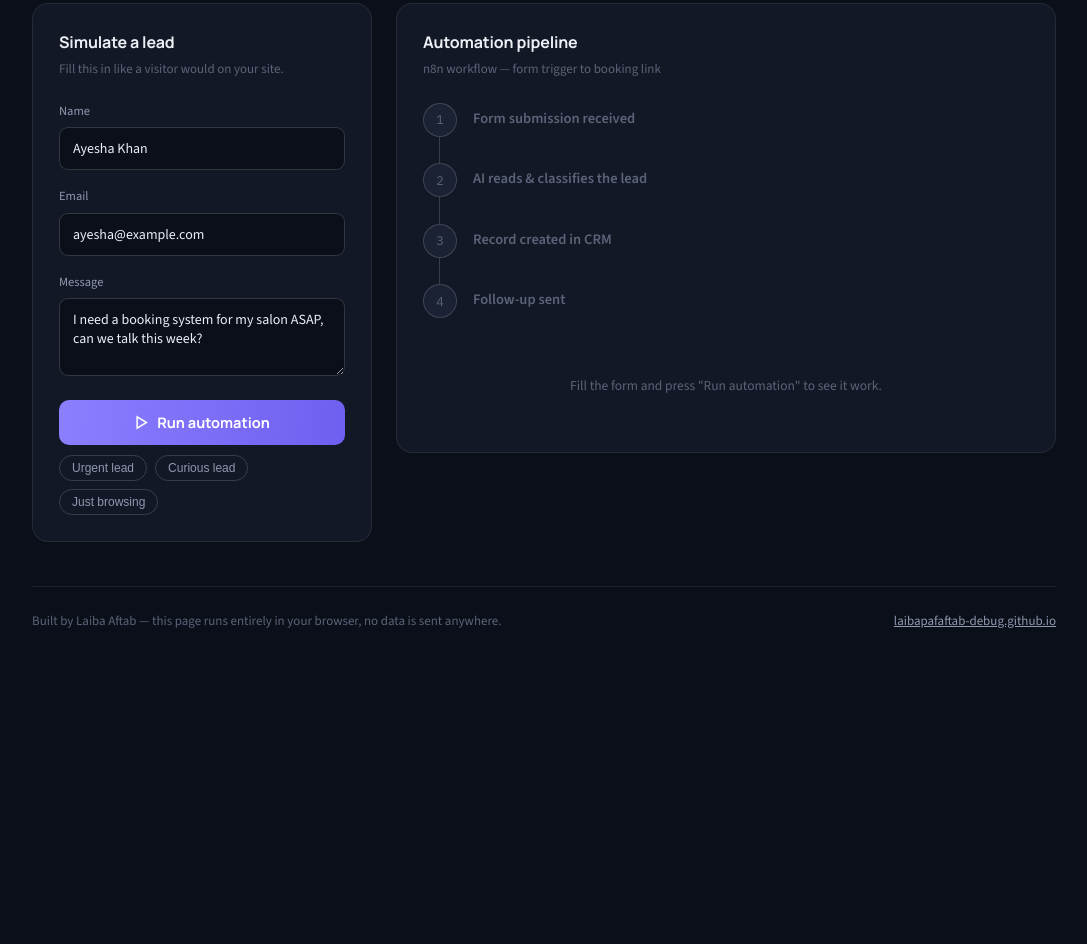
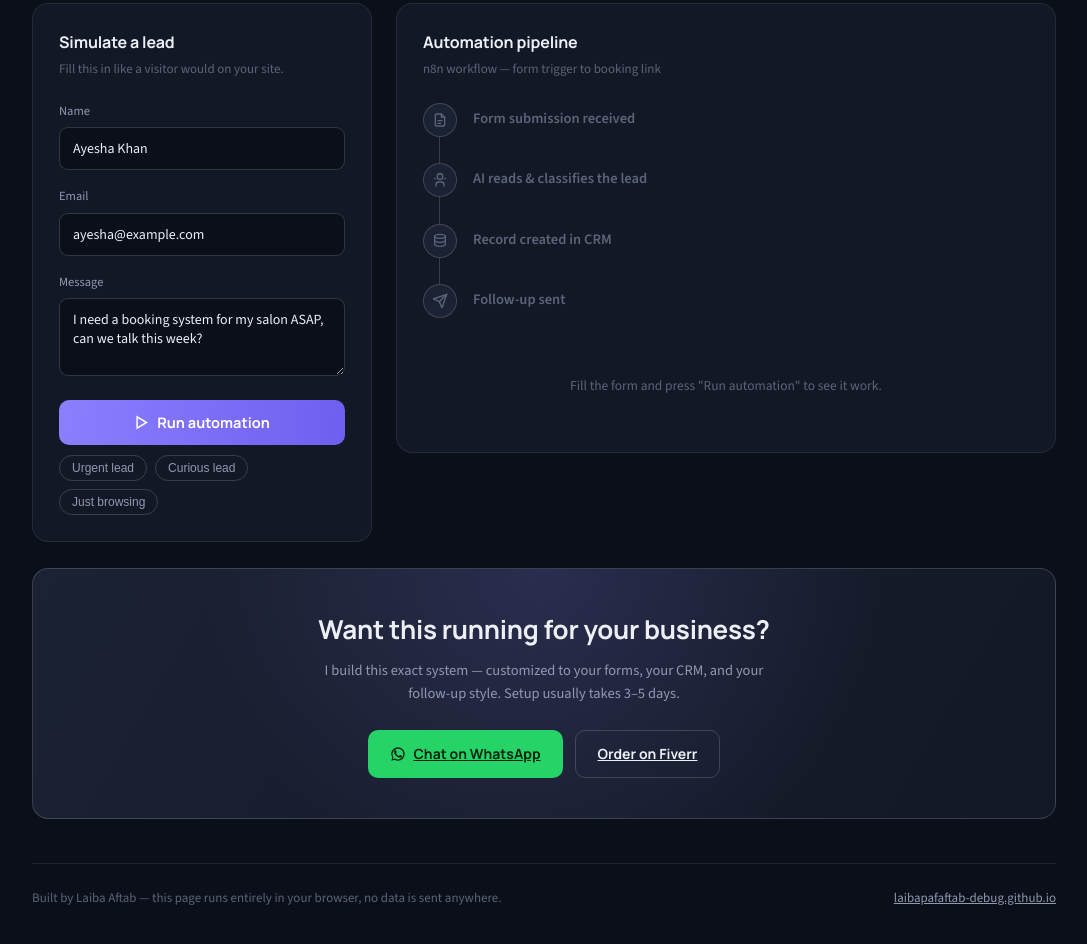
Before and after one commit to laibapafaftab-debug/demo.html, a plain HTML site: page index.html in a window 1280 px wide. Shown: the part 380-1324 px from the top of the page, without its empty margins (96-1183 px from the left). Before the commit the page ends 1101 px from the top, so only its background shows below. Drawn offline with nearby package versions, Linux system fonts and the light colour scheme.

Commit message:
upload code

```diff
--- a/index.html
+++ b/index.html
@@ -162,6 +162,36 @@
     padding:30px 10px;
   }
 
+  /* CTA BOX */
+  .cta-box{
+    margin-top:26px;
+    background:linear-gradient(120deg,var(--surface2),var(--surface));
+    border:1px solid var(--border-strong);
+    border-radius:var(--radius);
+    padding:40px 36px;
+    text-align:center;
+    position:relative;
+    overflow:hidden;
+  }
+  .cta-box::before{
+    content:"";position:absolute;inset:0;
+    background:radial-gradient(circle at 50% 0%, rgba(139,127,255,0.16), transparent 60%);
+  }
+  .cta-box h2{font-size:clamp(20px,3vw,26px);margin-bottom:10px;position:relative;}
+  .cta-box p{color:var(--text-dim);font-size:14.5px;max-width:460px;margin:0 auto 26px;position:relative;}
+  .cta-actions{display:flex;gap:12px;justify-content:center;flex-wrap:wrap;position:relative;}
+  .cta-btn{
+    display:inline-flex;align-items:center;gap:8px;
+    font-family:'Manrope',sans-serif;font-weight:700;font-size:14px;
+    padding:12px 22px;border-radius:10px;
+    transition:transform .15s, box-shadow .15s, background .15s;
+  }
+  .cta-btn.primary{background:#25D366;color:#08240f;}
+  .cta-btn.primary:hover{transform:translateY(-2px);box-shadow:0 10px 24px rgba(37,211,102,0.35);}
+  .cta-btn.ghost{border:1px solid var(--border-strong);color:var(--text);}
+  .cta-btn.ghost:hover{background:var(--surface2);transform:translateY(-2px);}
+  @media(max-width:600px){ .cta-box{padding:30px 22px;} }
+
   footer{
     margin-top:44px;padding-top:24px;border-top:1px solid var(--border);
     display:flex;justify-content:space-between;align-items:center;flex-wrap:wrap;gap:10px;
@@ -217,28 +247,28 @@
 
       <div id="stages">
         <div class="stage" data-stage="1">
-          <div class="stage-icon">1</div>
+          <div class="stage-icon"><svg width="16" height="16" viewBox="0 0 24 24" fill="none" stroke="currentColor" stroke-width="2" stroke-linecap="round" stroke-linejoin="round"><path d="M14 3v4a1 1 0 0 0 1 1h4"/><path d="M17 21H7a2 2 0 0 1-2-2V5a2 2 0 0 1 2-2h7l5 5v11a2 2 0 0 1-2 2Z"/><path d="M9 13h6M9 17h4"/></svg></div>
           <div class="stage-body">
             <div class="stage-title">Form submission received</div>
             <div class="stage-detail"><div class="card mono" id="s1out">—</div></div>
           </div>
         </div>
         <div class="stage" data-stage="2">
-          <div class="stage-icon">2</div>
+          <div class="stage-icon"><svg width="16" height="16" viewBox="0 0 24 24" fill="none" stroke="currentColor" stroke-width="2" stroke-linecap="round" stroke-linejoin="round"><path d="M12 2a4 4 0 0 1 4 4v1a4 4 0 0 1-8 0V6a4 4 0 0 1 4-4Z"/><path d="M6 21v-2a4 4 0 0 1 4-4h4a4 4 0 0 1 4 4v2"/><path d="M4 10h1M19 10h1M12 3v1"/></svg></div>
           <div class="stage-body">
             <div class="stage-title">AI reads &amp; classifies the lead</div>
             <div class="stage-detail" id="s2out"></div>
           </div>
         </div>
         <div class="stage" data-stage="3">
-          <div class="stage-icon">3</div>
+          <div class="stage-icon"><svg width="16" height="16" viewBox="0 0 24 24" fill="none" stroke="currentColor" stroke-width="2" stroke-linecap="round" stroke-linejoin="round"><ellipse cx="12" cy="5" rx="8" ry="3"/><path d="M4 5v6c0 1.66 3.58 3 8 3s8-1.34 8-3V5"/><path d="M4 11v6c0 1.66 3.58 3 8 3s8-1.34 8-3v-6"/></svg></div>
           <div class="stage-body">
             <div class="stage-title">Record created in CRM</div>
             <div class="stage-detail"><div class="card mono" id="s3out">—</div></div>
           </div>
         </div>
         <div class="stage" data-stage="4">
-          <div class="stage-icon">4</div>
+          <div class="stage-icon"><svg width="16" height="16" viewBox="0 0 24 24" fill="none" stroke="currentColor" stroke-width="2" stroke-linecap="round" stroke-linejoin="round"><path d="M22 2 11 13"/><path d="M22 2 15 22l-4-9-9-4 20-7Z"/></svg></div>
           <div class="stage-body">
             <div class="stage-title">Follow-up sent</div>
             <div class="stage-detail" id="s4out"></div>
@@ -250,9 +280,22 @@
     </div>
   </div>
 
+  <!-- CTA SECTION -->
+  <div class="cta-box">
+    <h2>Want this running for your business?</h2>
+    <p>I build this exact system — customized to your forms, your CRM, and your follow-up style. Setup usually takes 3–5 days.</p>
+    <div class="cta-actions">
+      <a href="https://wa.me/923248957840?text=Hi%20Laiba%2C%20I%20saw%20your%20automation%20demo%20and%20I%27m%20interested." class="cta-btn primary" target="_blank" rel="noopener noreferrer">
+        <svg width="16" height="16" viewBox="0 0 24 24" fill="currentColor"><path d="M17.472 14.382c-.297-.149-1.758-.867-2.03-.967-.273-.099-.471-.148-.67.15-.197.297-.767.966-.94 1.164-.173.199-.347.223-.644.075-.297-.15-1.255-.463-2.39-1.475-.883-.788-1.48-1.761-1.653-2.059-.173-.297-.018-.458.13-.606.134-.133.298-.347.446-.52.149-.174.198-.298.298-.497.099-.198.05-.371-.025-.52-.075-.149-.669-1.612-.916-2.207-.242-.579-.487-.5-.669-.51-.173-.008-.371-.01-.57-.01-.198 0-.52.074-.792.372-.272.297-1.04 1.016-1.04 2.479 0 1.462 1.065 2.875 1.213 3.074.149.198 2.096 3.2 5.077 4.487.709.306 1.262.489 1.694.625.712.227 1.36.195 1.871.118.571-.085 1.758-.719 2.006-1.413.248-.694.248-1.289.173-1.413-.074-.124-.272-.198-.57-.347z"/><path d="M12.001 2C6.478 2 2 6.477 2 12c0 1.892.526 3.7 1.523 5.28L2 22l4.865-1.485A9.943 9.943 0 0 0 12.001 22C17.523 22 22 17.522 22 12S17.523 2 12.001 2zm0 18.09a8.07 8.07 0 0 1-4.383-1.283l-.314-.19-3.09.943.951-3.04-.204-.324A8.09 8.09 0 1 1 20.09 12a8.098 8.098 0 0 1-8.089 8.09z"/></svg>
+        Chat on WhatsApp
+      </a>
+      <a href="https://www.fiverr.com/s/1qr5Ra9" class="cta-btn ghost" target="_blank" rel="noopener noreferrer">Order on Fiverr</a>
+    </div>
+  </div>
+
   <footer>
     <div>Built by Laiba Aftab — this page runs entirely in your browser, no data is sent anywhere.</div>
-    <a href="#">laibapafaftab-debug.github.io</a>
+    <a href="https://laibapafaftab-debug.github.io/">laibapafaftab-debug.github.io</a>
   </footer>
 </div>
 
```
